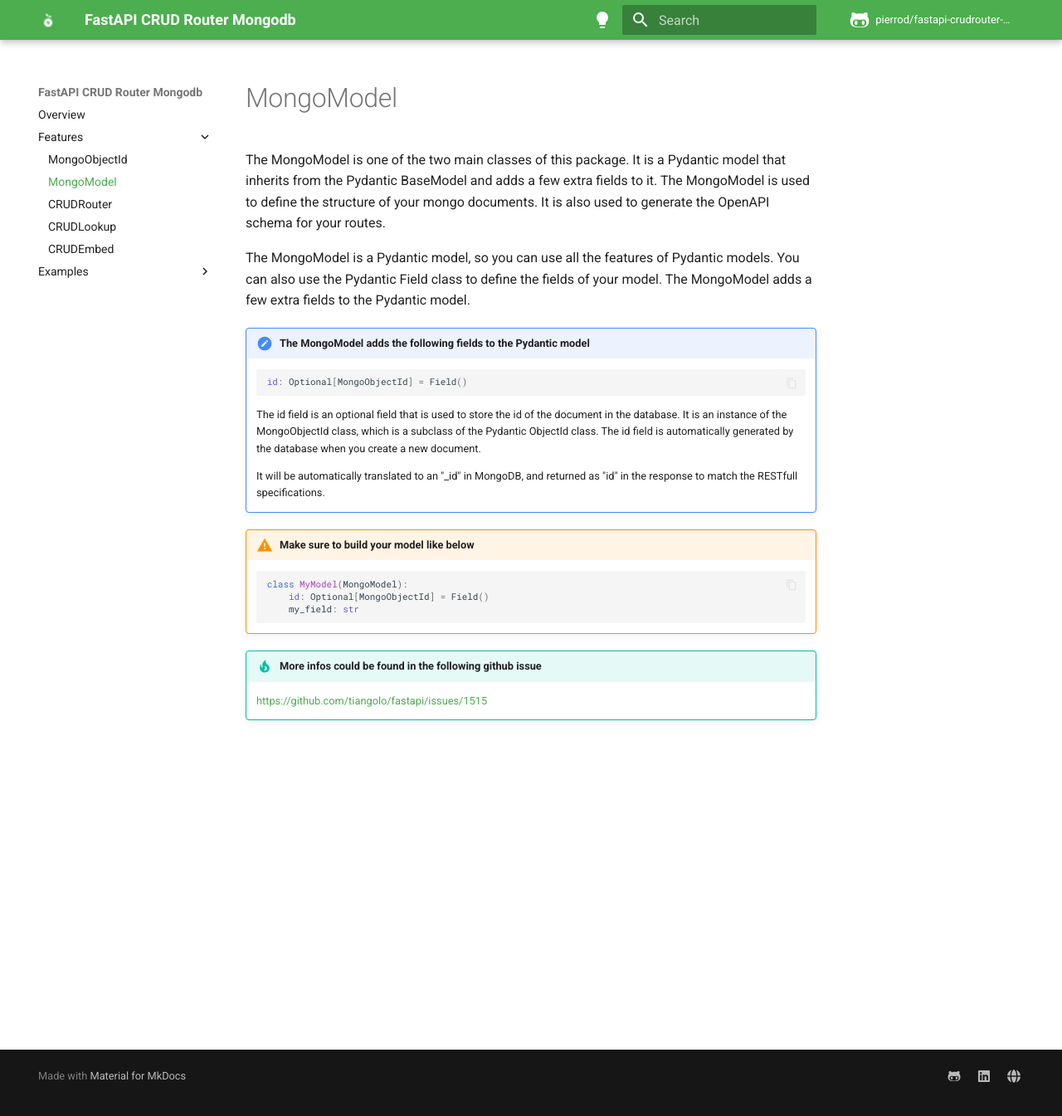
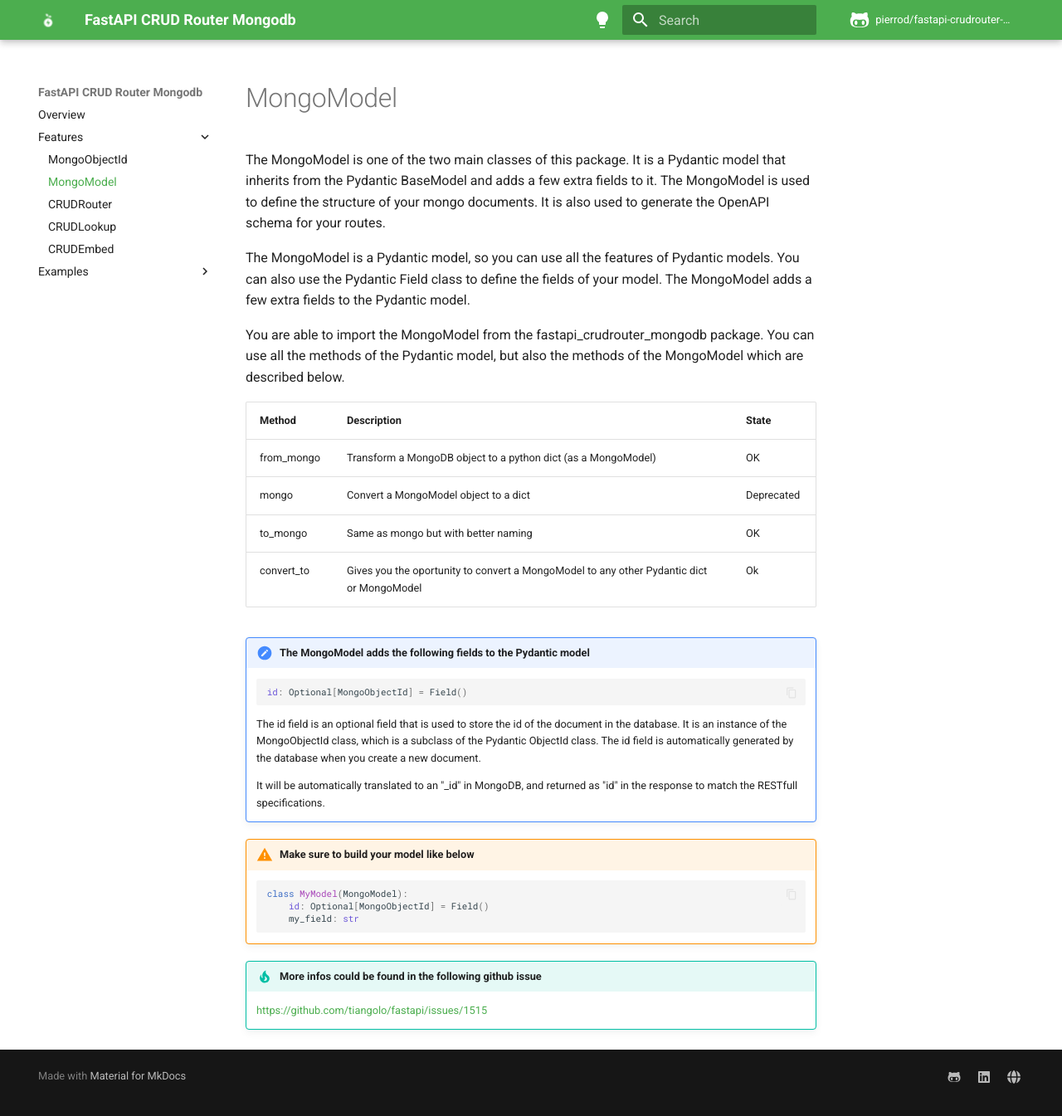
Before and after one commit to PierroD/fastapi-crudrouter-mongodb-doc, an MkDocs documentation site: the page built from docs/features/MongoModel.md, in a window 1280 px wide and 1361 px high. Shown: the top 1345 px of the window at 83% size. Built offline with MkDocs 1.6.1 and Material for MkDocs 9.7.7, drawn with Linux system fonts in a browser that asks for light colours; comment, search, counter and statistics services are not loaded.

Commit message:
feat : add the latest infos about the mongo model

````diff
--- a/docs/features/MongoModel.md
+++ b/docs/features/MongoModel.md
@@ -1,6 +1,16 @@
 The MongoModel is one of the two main classes of this package. It is a Pydantic model that inherits from the Pydantic BaseModel and adds a few extra fields to it. The MongoModel is used to define the structure of your mongo documents. It is also used to generate the OpenAPI schema for your routes.
 
 The MongoModel is a Pydantic model, so you can use all the features of Pydantic models. You can also use the Pydantic Field class to define the fields of your model. The MongoModel adds a few extra fields to the Pydantic model.
+
+You are able to import the MongoModel from the fastapi_crudrouter_mongodb package. You can use all the methods of the Pydantic model, but also the methods of the MongoModel which are described below.
+
+| Method     | Description                                                                               | State      |
+|------------|-------------------------------------------------------------------------------------------|------------|
+| from_mongo | Transform a MongoDB object to a python dict (as a MongoModel)                             | OK         |
+| mongo      | Convert a MongoModel object to a dict                                                     | Deprecated |
+| to_mongo   | Same as mongo but with better naming                                                      | OK         |
+| convert_to | Gives you the oportunity to convert a MongoModel to any other Pydantic dict or MongoModel | Ok         |
+
 
 !!! note "The MongoModel adds the following fields to the Pydantic model"
     ```py
````
